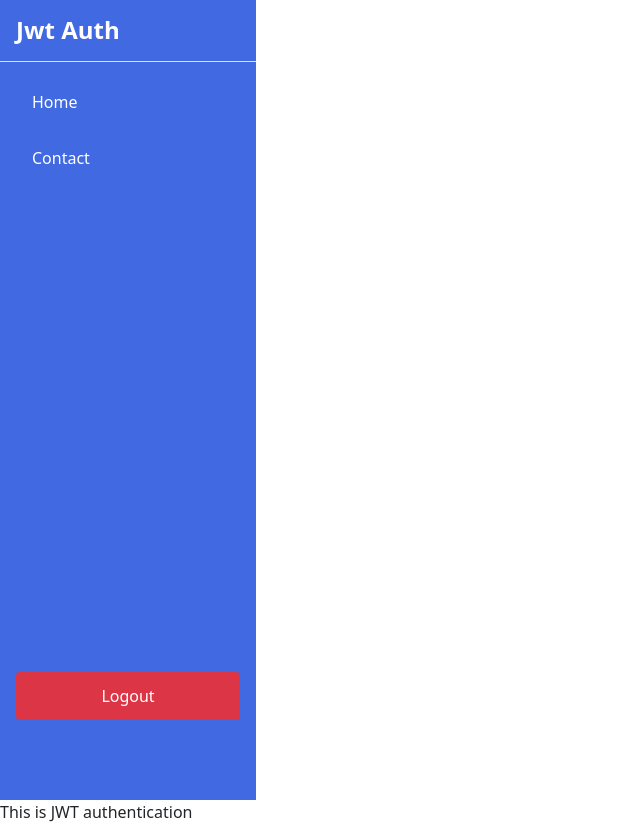
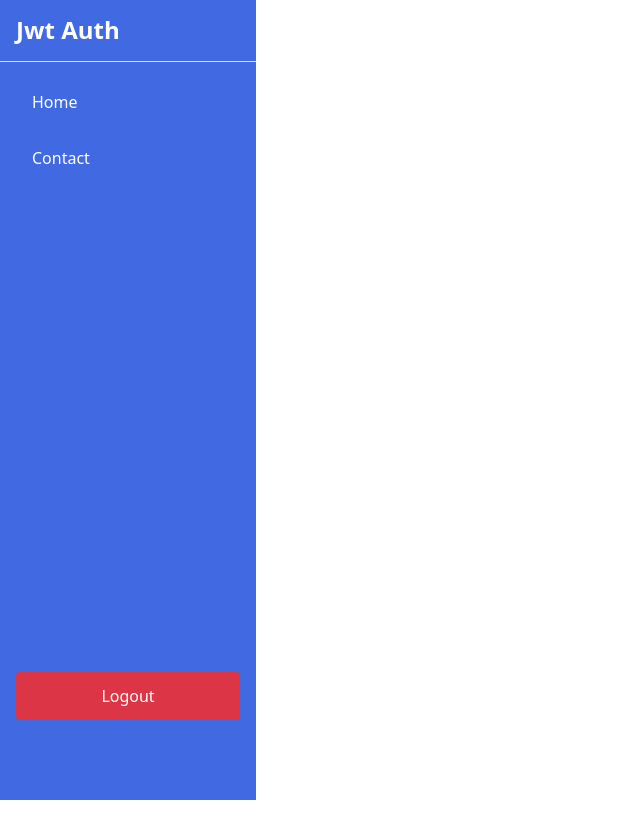
Before and after one commit to junaidshapal/jwtAuthentication-frontend, an Angular app: page /dashboard in a window 1280 px wide. Shown: the whole page, without its empty margins (0-640 px from the left). After the commit the page ends 800 px from the top, so only its background shows below. Built offline with nearby package versions, Linux system fonts and the light colour scheme; sample sign-in values are in the browser's storage; what @auth0/angular-jwt would draw is missing.

Commit message:
clean code

```diff
--- a/src/app/components/dashboard/dashboard.component.html
+++ b/src/app/components/dashboard/dashboard.component.html
@@ -16,5 +16,3 @@
       <a class="nav-link bg-danger text-white logout" (click)="logout()" >Logout</a>
     </div>
   </div>
-
-  <div>This is JWT authentication</div>
```
